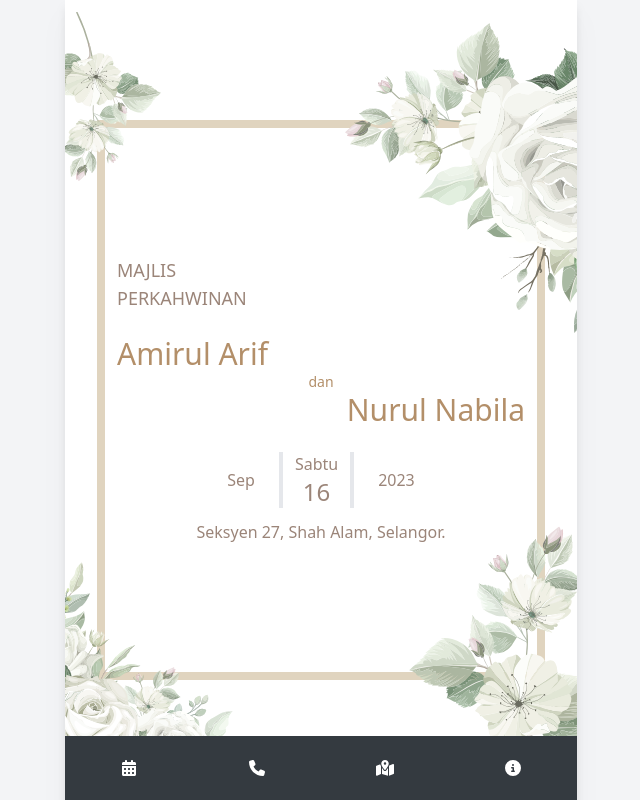
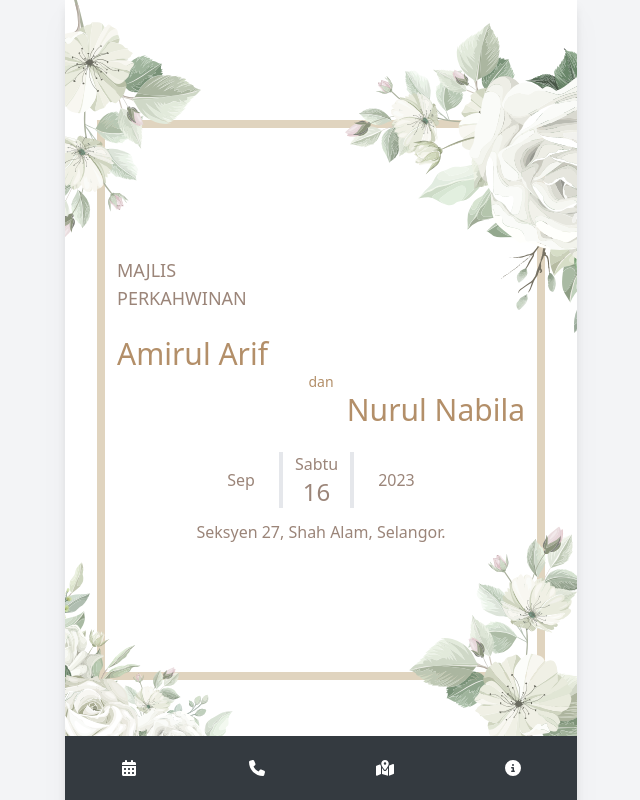
Before and after one commit to naimsolong/kad-jemputan-arif-dan-nabila, a Nuxt app: page /pengantin-lelaki in a window 1280 px wide. Shown: the top 800 px of the page, without its empty margins (319-959 px from the left). Built offline with nearby package versions, Linux system fonts and the light colour scheme.

Commit message:
Update alt image

```diff
--- a/pages/pengantin-lelaki.vue
+++ b/pages/pengantin-lelaki.vue
@@ -35,9 +35,9 @@
     <card-section class="overflow-hidden h-screen flex flex-col justify-center text-[#9b8579] bg-[#fdfbf6]">
         <div class="relative m-3 px-3 py-32 border-8 border-[#e0d4bf]">
             <img class="absolute bottom-0 right-0 w-16 translate-y-1/2 scale-[3]" src="~/assets/images/flower-1.svg" alt="Flower 1"/>
-            <img class="absolute bottom-0 left-0 w-16 translate-y-1/2 scale-[4]" src="~/assets/images/flower-2.svg" alt="Flower 1"/>
-            <img class="absolute top-0 right-0 w-16 translate-y-1/2 scale-[5]" src="~/assets/images/flower-3.svg" alt="Flower 1"/>
-            <img class="absolute top-0 left-0 w-16 -translate-x-1/2 -translate-y-20 scale-[1.75]" src="~/assets/images/flower-4.svg" alt="Flower 1"/>
+            <img class="absolute bottom-0 left-0 w-16 translate-y-1/2 scale-[4]" src="~/assets/images/flower-2.svg" alt="Flower 2"/>
+            <img class="absolute top-0 right-0 w-16 translate-y-1/2 scale-[5]" src="~/assets/images/flower-3.svg" alt="Flower 3"/>
+            <img class="absolute top-0 left-0 w-16 -translate-x-1/2 -translate-y-20 scale-[3]" src="~/assets/images/flower-4.svg" alt="Flower 4"/>
             <p class="uppercase text-lg">Majlis<br/>Perkahwinan</p>
             <div class="text-3xl text-[#b38f69] my-6">
                 <p>Amirul Arif</p>
@@ -65,7 +65,7 @@
         <p class="text-xs">dan</p>
         <p class="text-lg">Nurul Nabila Natasya Binti Abu Bakar</p>
     </card-section>
-    <card-section class="text-center text-[#b38f69]">
+    <card-section class="text-center text-[#b38f69] bg-white">
         <p>Sabtu, 16 September 2023</p>
         <p class="mb-3">30 Safar 1445h</p>
         <p class="mb-3">11.30 AM - 4.00 PM</p>
```
